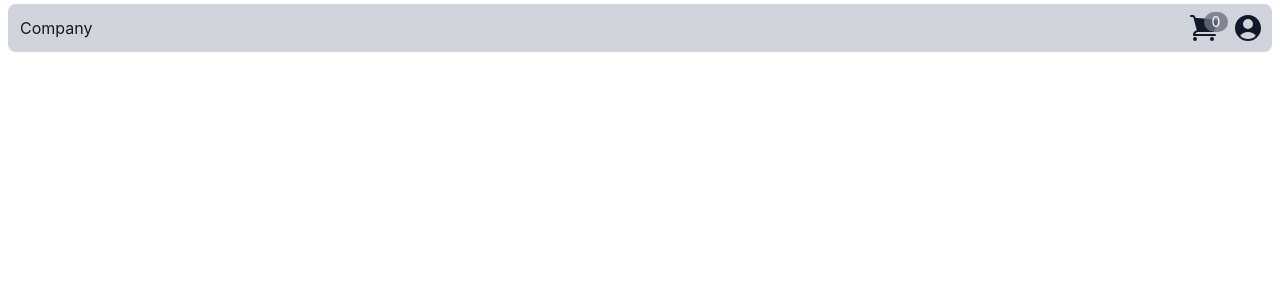
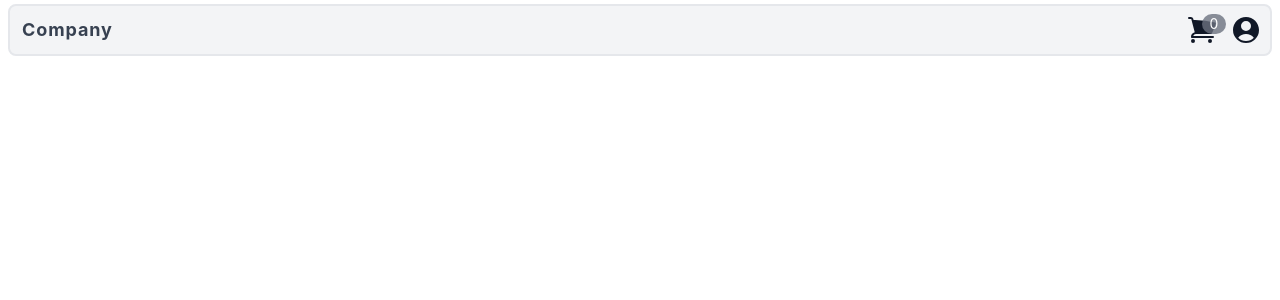
Before and after one commit to YOWDAHE/Ecommerce-Website, a React (Create React App) app: page / in a window 1280 px wide. Shown: the top 300 px of the page. Built offline with nearby package versions, Linux system fonts and the light colour scheme.

Commit message:
nav update

```diff
--- a/src/Components/Navbar.jsx
+++ b/src/Components/Navbar.jsx
@@ -3,8 +3,8 @@ import {CartIcon, UserIcon} from "../icon";
 
 const Navbar = () => {
     return (
-        <div className=" bg-gray-300 flex h-15 my-1 mx-2 rounded-lg p-2 items-center text-gray-900">
-            <div className="mr-auto ml-1">
+        <div className=" bg-gray-100 flex h-15 my-1 mx-2 rounded-lg p-2 items-center text-gray-900 border-solid border-gray-200 border-2">
+            <div className="mr-auto ml-1 text-lg font-bold text-gray-700 tracking-wider">
                 Company
             </div>
             <div className="flex">
```
